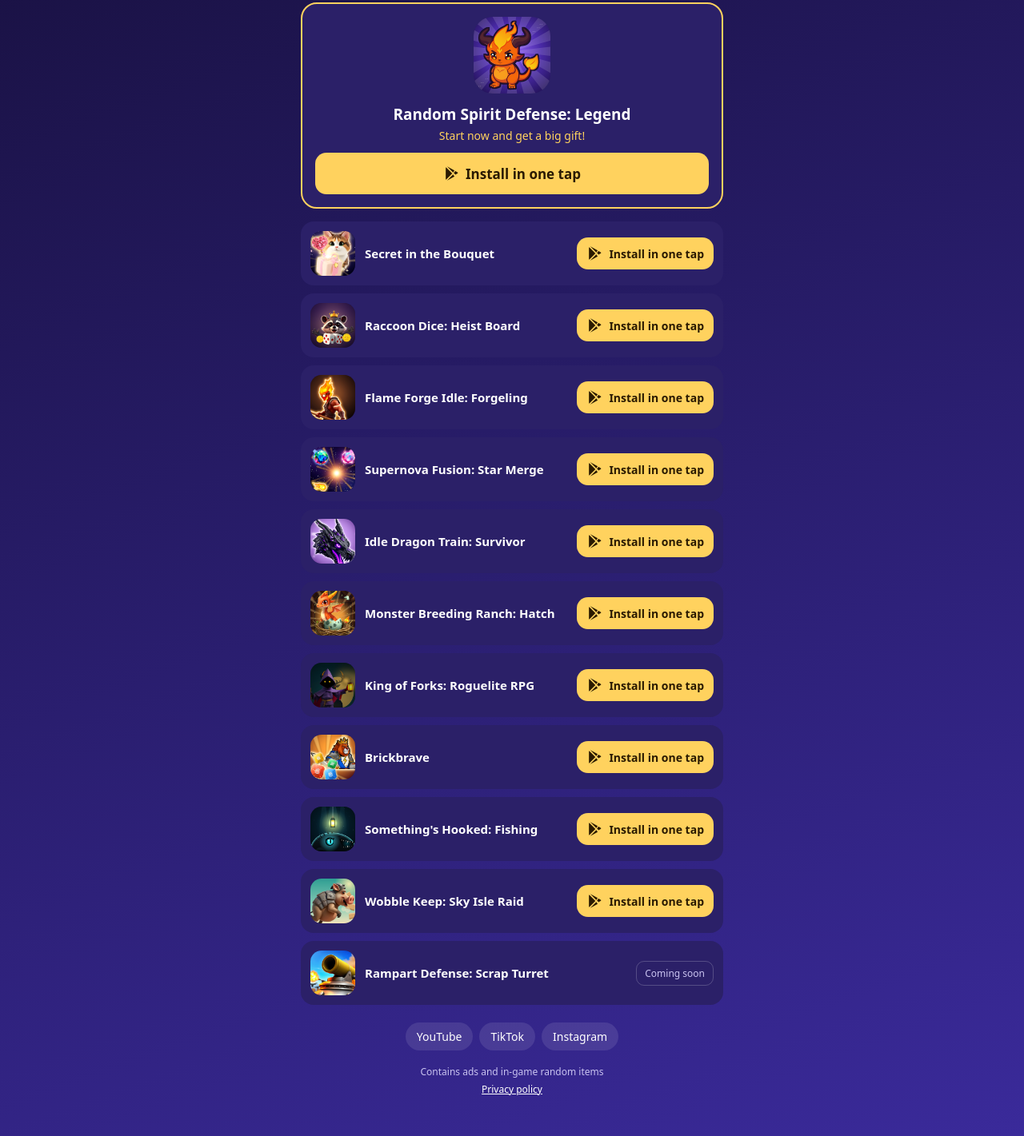
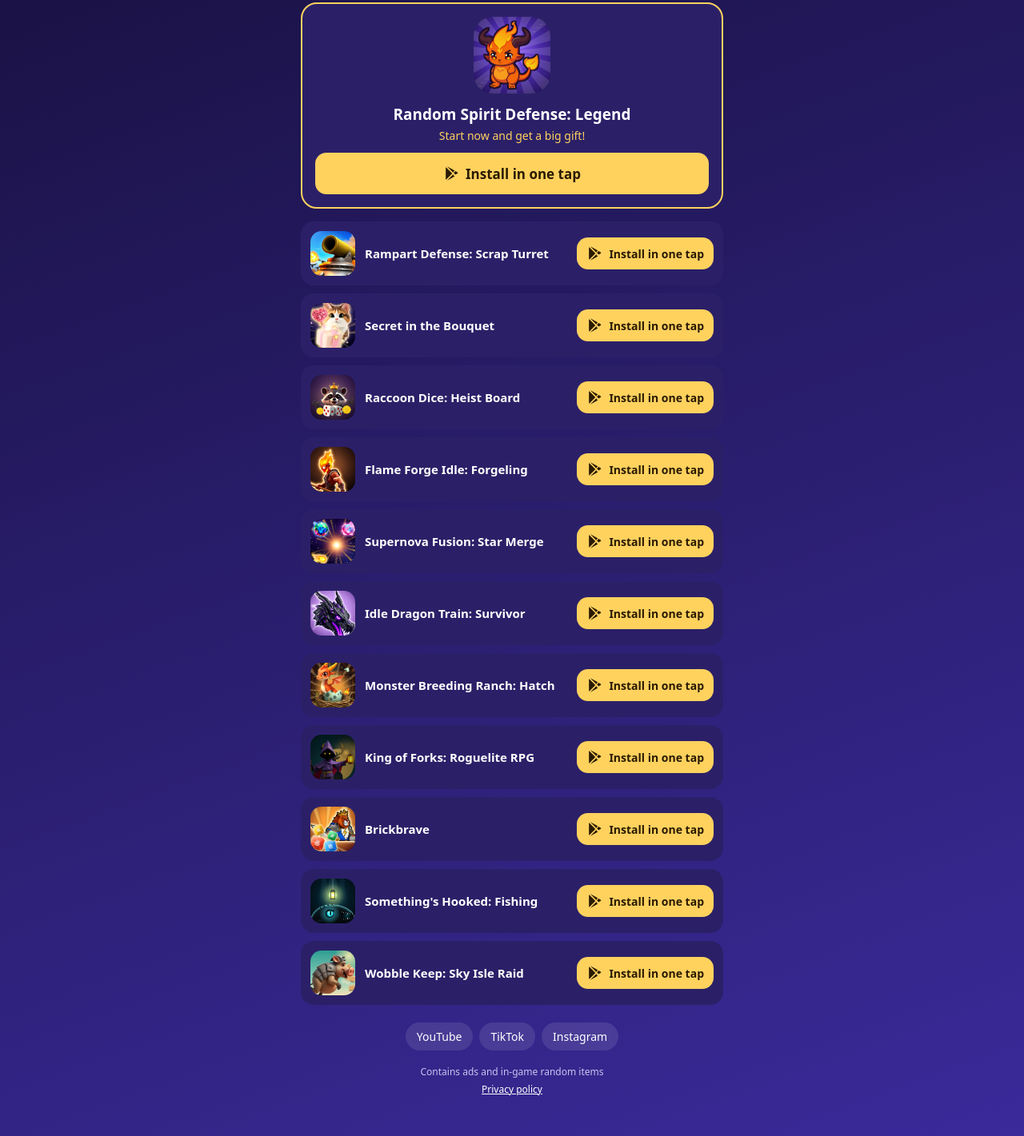
Before and after one commit to jovigames/jovigames.github.io, a plain HTML site: page links/index.html in a window 1280 px wide. Shown: the part 278-1699 px from the top of the page at 80% size. Drawn offline with Linux system fonts and the light colour scheme.

Commit message:
허브: 02 방벽 디펜스 공개

```diff
--- a/links/index.html
+++ b/links/index.html
@@ -59,7 +59,7 @@
 // 게임 목록. live: 출시했으면 true, day: 출시일(최근 출시가 맨 위). 아이콘은 icons/NN.png(최신 승인 아이콘으로 유지).
 const GAMES = [
   { n:'01', pkg:'com.rollguard.game',    live:true, day:'2026-11-27', t:{"ko": "랜덤 정령 디펜스: 역전 강림", "en": "Random Spirit Defense: Legend", "ja": "ランダム精霊ディフェンス：逆転降臨", "zh-TW": "隨機精靈塔防：逆轉降臨", "de": "Geister-Defense: Legende", "fr": "Défense d'esprits : Légende", "es": "Defensa de espíritus: Leyenda", "pt-BR": "Defesa de Espíritos: Lenda"} },
-  { n:'02', pkg:'com.deadwall.game',     live:false, day:'', t:{"ko": "방벽 디펜스: 고철 터렛", "en": "Rampart Defense: Scrap Turret", "ja": "防壁ディフェンス：鉄くず砲台", "zh-TW": "壁壘塔防：廢鐵砲塔", "de": "Wall-Defense: Schrottgeschütz", "fr": "Défense rempart : Tourelles", "es": "Defensa muralla: Torretas", "pt-BR": "Defesa da Muralha: Torretas"} },
+  { n:'02', pkg:'com.deadwall.game',     live:true, day:'2026-11-27', t:{"ko": "방벽 디펜스: 고철 터렛", "en": "Rampart Defense: Scrap Turret", "ja": "防壁ディフェンス：鉄くず砲台", "zh-TW": "壁壘塔防：廢鐵砲塔", "de": "Wall-Defense: Schrottgeschütz", "fr": "Défense rempart : Tourelles", "es": "Defensa muralla: Torretas", "pt-BR": "Defesa da Muralha: Torretas"} },
   { n:'03', pkg:'com.petalsecrets.game', live:true, day:'2026-11-27', t:{"ko": "꽃다발 속 비밀: 꽃말 암호", "en": "Secret in the Bouquet", "zh-TW": "花束裡的秘密：花語密碼", "de": "Das Geheimnis im Strauß", "fr": "Le secret du bouquet", "es": "El secreto del ramo", "pt-BR": "O segredo do buquê"} },
   { n:'04', pkg:'com.raccoonroll.game',  live:true, day:'2026-11-27', t:{"ko": "너구리 다이스: 한탕 보드", "en": "Raccoon Dice: Heist Board", "ja": "ラクーンダイス：お宝ボード", "zh-TW": "浣熊骰子：大盜棋盤", "de": "Waschbär-Würfel: Beutebrett", "fr": "Dés du Raton : Plateau Butin", "es": "Dados Mapache: Tablero Botín", "pt-BR": "Dados do Guaxinim: Assalto"} },
   { n:'05', pkg:'com.abyssline.game',    live:true, day:'', t:{"ko": "뭐가 걸렸다: 심해 괴어 낚시", "en": "Something's Hooked: Fishing", "ja": "何かが掛かった：深海の怪魚釣り", "zh-TW": "有東西上鉤了：深海怪魚垂釣", "de": "Da beißt was an: Tiefsee", "fr": "Ça mord : Pêche au fanal", "es": "Algo picó: Pesca con farol", "pt-BR": "Fisgou algo: Pesca de Lanterna"} },
```
